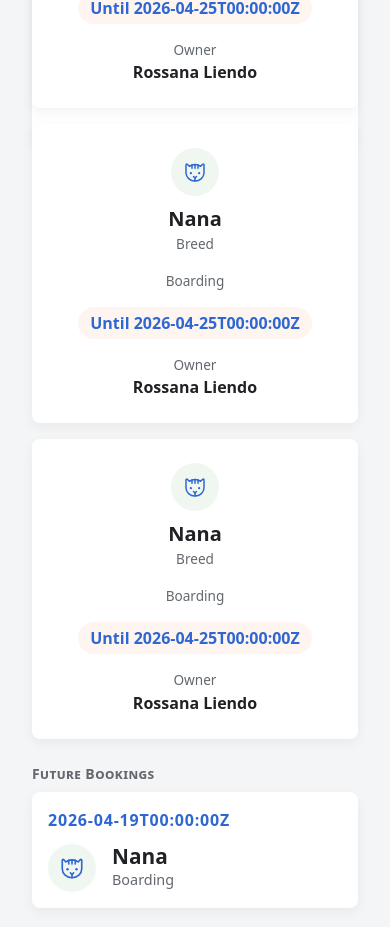
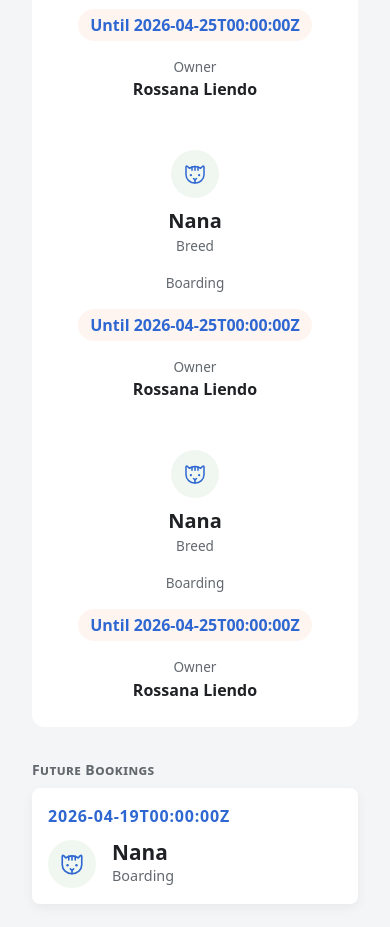
Before and after one commit to agomezal96/pawmetrics-frontend, a React (Vite) app: page / in a window 390 px wide. Shown: the part 1097-2024 px from the top of the page. Built offline with nearby package versions, Linux system fonts and the light colour scheme.

Commit message:
Fix styles to look like a table in desktop and fix breakpoints

```diff
--- a/src/components/CurrentBooking/CurrentBooking.module.css
+++ b/src/components/CurrentBooking/CurrentBooking.module.css
@@ -20,7 +20,9 @@
   margin: 0;
 }
 
-.breed, .service, .requester-label {
+.breed,
+.service,
+.requester-label {
   color: var(--text-gray);
   font-size: 0.85rem;
   margin: 0;
@@ -45,10 +47,10 @@
 /* --- TABLET / DESKTOP (Layout de Fila) --- */
 @media (min-width: 768px) {
   .booking-row {
-    flex-direction: row; /* Se convierte en fila */
-    justify-content: space-between;
-    text-align: left;
-    padding: 1rem 2rem;
+    border-radius: 0; /* Quitamos redondeado para que parezcan filas pegadas */
+    border: none;
+    border-bottom: 1px solid var(--pure-white);
+    box-shadow: none; /* Quitamos sombra individual */
   }
 
   .pet-data {
@@ -61,7 +63,9 @@
     flex-direction: column;
   }
 
-  .service-info, .date-info, .requester-info {
+  .service-info,
+  .date-info,
+  .requester-info {
     flex: 1;
     display: flex;
     align-items: center;
@@ -72,3 +76,32 @@
     display: none; /* En desktop no hace falta el label "Owner" si están alineados */
   }
 }
+
+/* ... (tus estilos de mobile se quedan igual) ... */
+
+@media (min-width: 768px) {
+  .booking-row {
+    display: grid !important; /* Cambiamos flex por grid */
+    grid-template-columns: 2fr 1fr 1fr 1fr; /* Exactamente igual al header */
+    gap: 1rem;
+    align-items: center;
+    text-align: left;
+    padding: 1rem 2rem;
+    width: 100%;
+  }
+
+  .pet-data {
+    flex-direction: row;
+    justify-content: flex-start;
+    gap: 1rem;
+  }
+
+  /* Centramos el contenido de las columnas intermedias para que respiren */
+  .service-info,
+  .date-info,
+  .requester-info {
+    display: flex;
+    justify-content: flex-start;
+    align-items: center;
+  }
+}
--- a/src/components/CurrentBooking/CurrentBooking.tsx
+++ b/src/components/CurrentBooking/CurrentBooking.tsx
@@ -8,7 +8,7 @@ interface CurrentBookingProps {
 
 export default function CurrentBooking({ booking }: CurrentBookingProps) {
   return (
-    <article className={`card ${styles['booking-row']}`}>
+    <article className={styles['booking-row']}>
       {/* Group 1: Pet */}
       <div className={styles['pet-data']}>
         <div className='icon-wrapper'>
--- a/src/components/CurrentBookingHeader/CurrentBookingHeader.module.css
+++ b/src/components/CurrentBookingHeader/CurrentBookingHeader.module.css
@@ -2,7 +2,6 @@
   display: none; /* Hidden in mobile */
   padding: 0.5rem 2rem;
   margin-bottom: 0.5rem;
-  text-align: c;
 }
 
 @media (min-width: 768px) {
--- a/src/components/Dashboard/Dashboard.module.css
+++ b/src/components/Dashboard/Dashboard.module.css
@@ -21,37 +21,72 @@
 .bento-grid {
   display: grid;
   grid-template-columns: 1fr;
-  gap: 1.5rem;
+  gap: 2rem;
+  grid-auto-rows: min-content;
+  align-items: start;
 }
 
-/* Tablet: 2 columns */
-@media (min-width: 768px) {
+.bento-grid > section {
+  grid-column: span 1;
+  grid-row: auto;
+  height: auto;
+  min-height: min-content;
+  display: block;
+}
+
+/* --- TABLET (768px to 1023px) --- */
+@media (min-width: 768px) and (max-width: 1023px) {
   .bento-grid {
-    grid-template-columns: repeat(2, 1fr);
+    display: grid;
+    grid-template-columns: repeat(2, 1fr); /* 2 columnas iguales */
+    gap: 1.5rem;
+  }
+
+  .bento-grid > section:nth-child(1) {
+    grid-column: span 2;
+  }
+
+  .bento-grid > section:nth-child(2) {
+    grid-column: span 2;
+  }
+
+  .bento-grid > section:nth-child(3) {
+    grid-column: span 2;
+  }
+
+  .bento-grid > section:nth-child(4) {
+    grid-column: span 1;
+  }
+
+  .bento-grid > section:nth-child(5) {
+    grid-column: span 1;
   }
 }
-
 /* Desktop: */
 @media (min-width: 1024px) {
+  .dashboard-container {
+    padding: 2rem;
+  }
   .bento-grid {
     grid-template-columns: repeat(4, 1fr);
-    grid-auto-rows: minmax(150px, auto);
+grid-auto-rows: auto;
+    gap: 1.5rem;
   }
 
-  /* Optional classes for giving Bento shape */
-  .bento-grid > section:nth-child(1) {
-    grid-column: span 2;
-  } /* Earnings wider */
-  .bento-grid > section:nth-child(2) {
-    grid-column: span 2;
-  } /* Pet Stats */
+  .bento-grid > section {
+    display: flex;
+    flex-direction: column;
+    height: 100% !important;
+  }
+
+  .bento-grid > section:nth-child(1) { grid-column: span 2; } /* Earnings */
+  .bento-grid > section:nth-child(2) { grid-column: span 2; } /* Pet Stats */
+
   .bento-grid > section:nth-child(3) {
     grid-column: span 3;
-  } /* Current Bookings (priority) */
-  .bento-grid > section:nth-child(4) {
-    grid-column: span 1;
-  } /* Future Bookings */
-  .bento-grid > section:nth-child(5) {
-    grid-column: span 4;
-  } /* Reviews abajo a lo ancho */
+    grid-row: span 2;
+  }
+
+  .bento-grid > section:nth-child(4) { grid-column: span 1; } /* Future */
+  .bento-grid > section:nth-child(5) { grid-column: span 4; } /* Reviews */
 }
--- a/src/components/Dashboard/Dashboard.tsx
+++ b/src/components/Dashboard/Dashboard.tsx
@@ -11,6 +11,7 @@ import {
 import CurrentBooking from '../CurrentBooking';
 import ReviewCard from '../cards/ReviewCard';
 import DashboardSection from '../DashboardSection';
+import CurrentBookingHeader from '../CurrentBookingHeader';
 
 export default function Dashboard() {
   return (
@@ -36,9 +37,10 @@ export default function Dashboard() {
             label="Total Cats"
           />
         </DashboardSection>
-        <DashboardSection sectionTitle="Current Bookings">
+        <DashboardSection sectionTitle="Current Bookings" isList={true}>
+          <CurrentBookingHeader/>
           <CurrentBooking booking={mockFutureBooking} />
-          <CurrentBooking booking={mockFutureBooking} />{' '}
+          <CurrentBooking booking={mockFutureBooking} />
           <CurrentBooking booking={mockFutureBooking} />
         </DashboardSection>
         <DashboardSection sectionTitle="Future Bookings">
--- a/src/components/DashboardSection/DashboardSection.module.css
+++ b/src/components/DashboardSection/DashboardSection.module.css
@@ -1,7 +1,14 @@
 section {
   display: flex;
   flex-direction: column;
-  height: 100%; /* Obligatorio para que la sección llene el hueco del grid */
+  height: auto;
+}
+
+@media (min-width: 1024px) {
+  section {
+    /* Solo en desktop queremos que rellene el hueco del grid */
+    height: 100%;
+  }
 }
 
 .section-title {
@@ -15,14 +22,38 @@ section {
 
 .cards-container {
   display: flex;
-  flex-direction: row; /* Cambiamos a horizontal */
-  flex-wrap: wrap; /* Si no caben, saltan de línea */
+  flex-direction: row;
+  flex-wrap: wrap;
   gap: 1rem;
   width: 100%;
-  flex: 1;
 }
 
 .cards-container > * {
   display: flex;
-  flex: 1 1 250px; /* They grow, shrink and has a minimum of 250px */
+  width: 100%;
+  box-sizing: border-box;
+  flex: 1 1 250px;
 }
+
+.is-list {
+  flex-direction: column ;
+  gap: 0;
+  background-color:var(--pure-white);
+  border-radius: 12px;
+  box-shadow: 0 4px 12px rgba(0, 0, 0, 0.05);
+  border: 1px solid var(--pure-white);
+  overflow: hidden;
+  box-shadow: none;
+  border-radius: 12px;
+}
+
+.is-list > *:last-child {
+  border-bottom: none;
+}
+
+.is-list > * {
+  flex: 0 0 auto;
+  width: 100%;
+  height: auto;
+  border-bottom: 1px solid var(--pure-white);
+}
--- a/src/components/DashboardSection/DashboardSection.tsx
+++ b/src/components/DashboardSection/DashboardSection.tsx
@@ -1,19 +1,25 @@
 import type { ReactNode } from 'react';
-import styles from './DashboardSection.module.css'
+import styles from './DashboardSection.module.css';
 
 interface DashboardSectionProps {
   sectionTitle?: string;
   children: ReactNode;
+  isList?: boolean;
 }
 
 export default function DashboardSection({
   sectionTitle,
   children,
+  isList,
 }: DashboardSectionProps) {
   return (
     <section>
       <h2 className={styles['section-title']}>{sectionTitle}</h2>
-      <div className={styles['cards-container']}>{children}</div>
+      <div
+        className={`${styles['cards-container']} ${isList ? styles['is-list'] : ''}`}
+      >
+        {children}
+      </div>{' '}
     </section>
   );
 }
--- a/src/components/cards/ReviewCard/ReviewCard.module.css
+++ b/src/components/cards/ReviewCard/ReviewCard.module.css
@@ -1,11 +1,12 @@
 .review-card {
   padding: 1.5rem;
+  width: 100%;
   border-radius: 20px;
   border: 1px solid #f0f0f0;
   display: flex;
   flex-direction: column;
   gap: 0.75rem;
-  max-width: 400px;
+  max-width: 600px;
   flex: 1 1 300px;
 }
 
```
